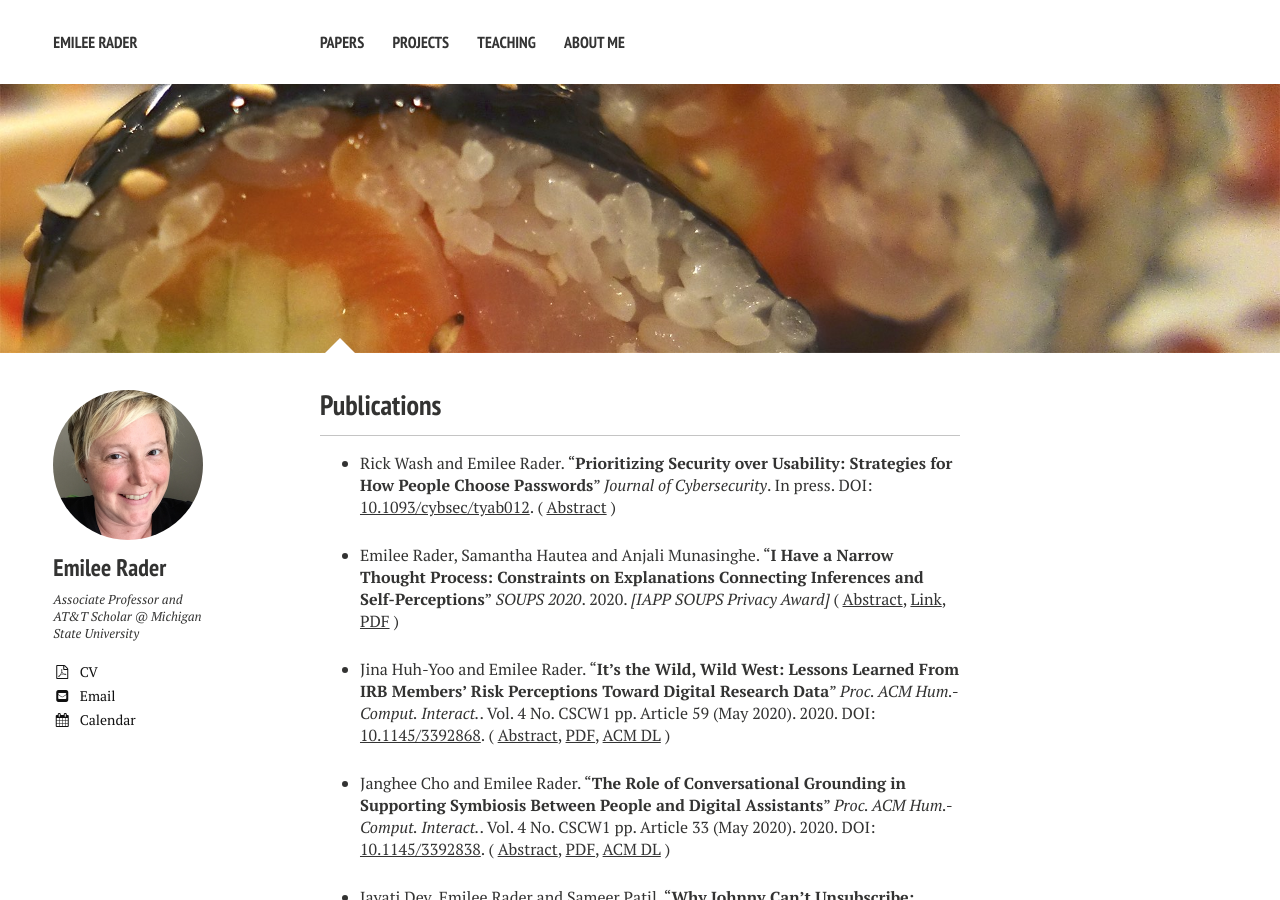
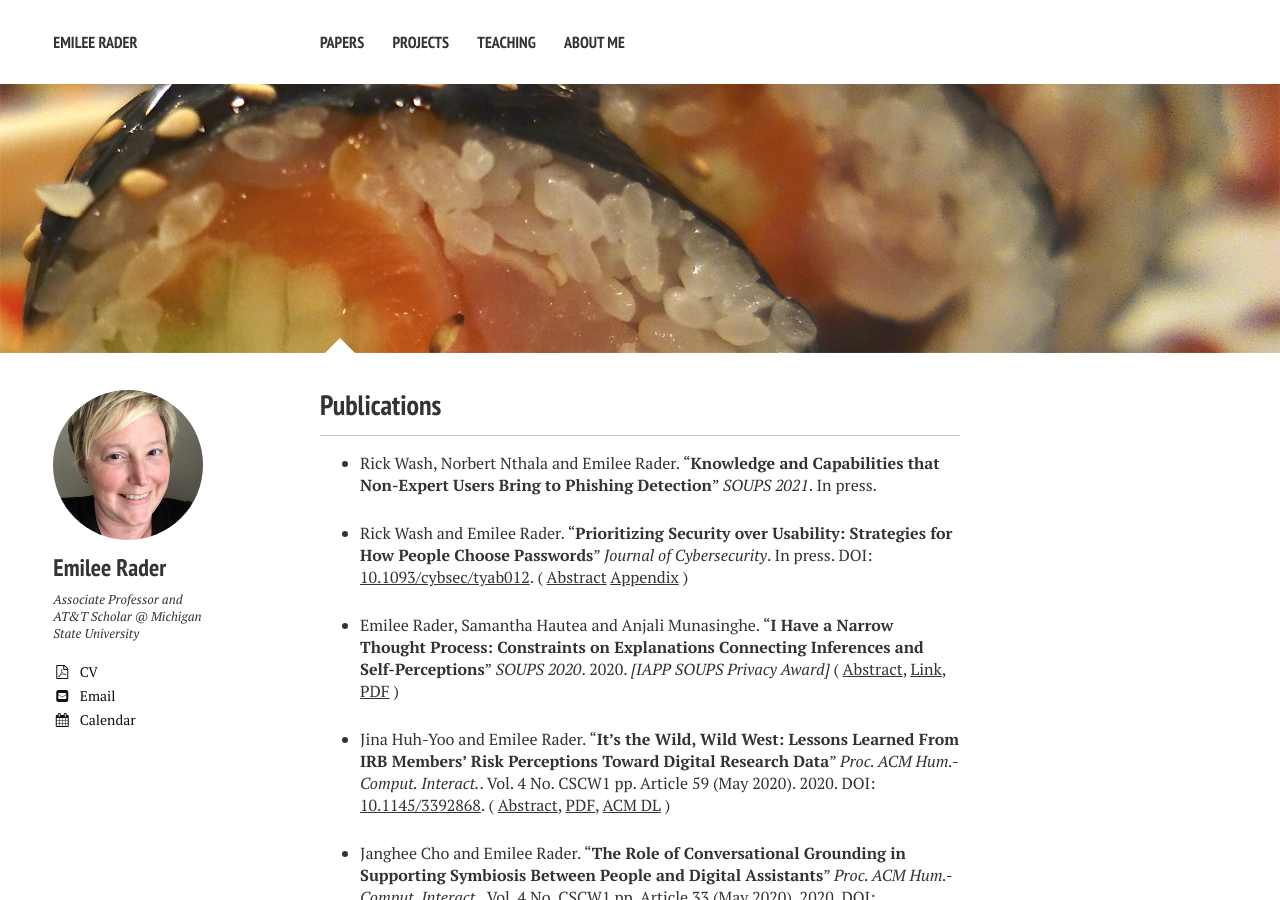
Before and after one commit to bierdoctor/bierdoctor.github.io, a Jekyll site: the page built from papers/index.md, in a window 1280 px wide and 900 px high. Built offline with Jekyll 4.4.1, drawn with Linux system fonts in a browser that asks for light colours; nearby versions of some CDN libraries.

Commit message:
adding papers to website

```diff
--- /dev/null
+++ b/_posts/2021-06-09-non-expert-phishing-soups2021.md
@@ -0,0 +1,17 @@
+---
+layout: conference
+type: conference
+category: conference
+tags: security
+title: "Knowledge and Capabilities that Non-Expert Users Bring to Phishing Detection"
+author: Rick Wash, Norbert Nthala and Emilee Rader
+conference: SOUPS 2021
+year: "In press"
+---
+
+<!--
+abstract: yes
+file: "inferences_SOUPS_2020_final.pdf"
+link: "https://www.usenix.org/conference/soups2020/presentation/rader"
+appendix: "https://osf.io/82sd9/"
+-->
```
Also changed, not shown: _posts/2021-04-28-password-security-vs-usability.md (+1 -0 lines), 2 other files.
